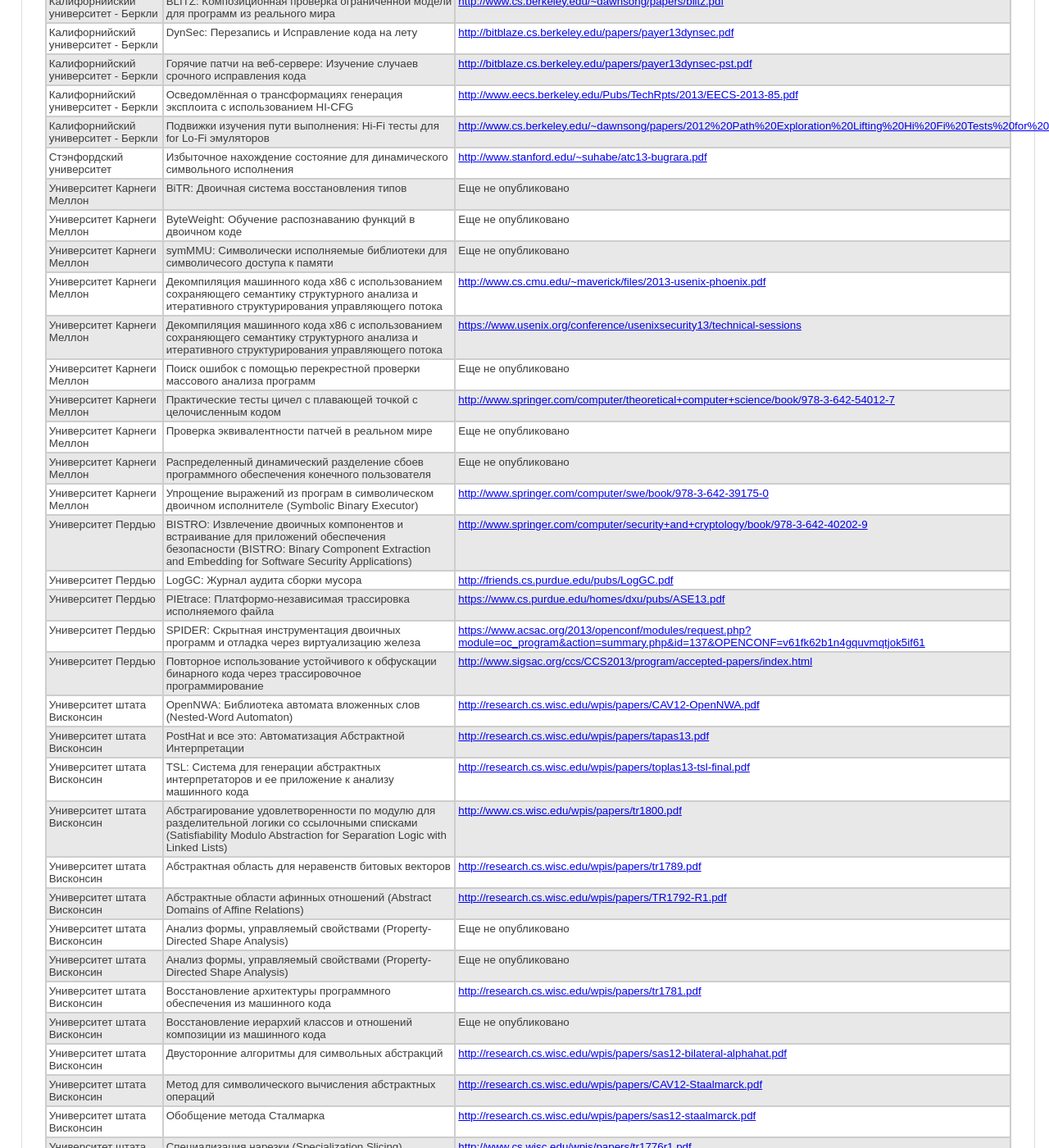
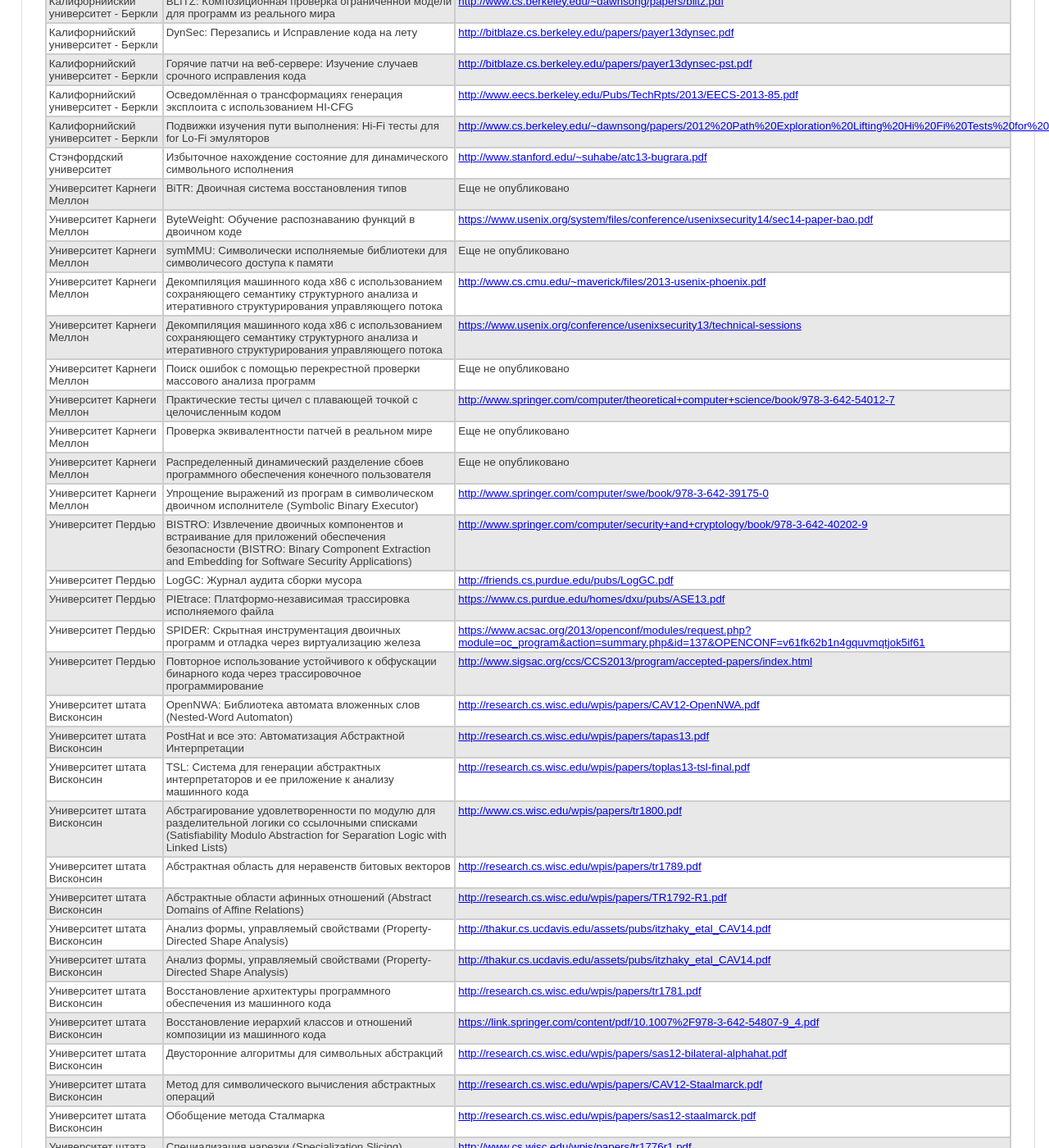
Before and after one commit to kant2002/darpa-ru, a Jekyll site: the page built from ru/BET.html, in a window 1280 px wide and 1400 px high, scrolled down 1012 px. Shown: the whole window at 82% size. Built offline with Jekyll 4.4.1, drawn with Linux system fonts in a browser that asks for light colours.

Commit message:
New translations BET.html (Russian)

```diff
--- a/ru/BET.html
+++ b/ru/BET.html
@@ -14,7 +14,7 @@
 </tr>
 <tr>
   <td class='team'>Университет штата Висконсин<a name='Университет штата Висконсин'></a></td>
-<td class='title'>Анализ формы, управляемый свойствами (Property-Directed Shape Analysis)</td>  <td class='link'>Еще не опубликовано</td>
+<td class='title'>Анализ формы, управляемый свойствами (Property-Directed Shape Analysis)</td>  <td class='link'><a href='http://thakur.cs.ucdavis.edu/assets/pubs/itzhaky_etal_CAV14.pdf' class='external' target='_blank'>http://thakur.cs.ucdavis.edu/assets/pubs/itzhaky_etal_CAV14.pdf</a></td>
 </tr>
 <tr>
   <td class='team'>Университет штата Висконсин<a name='Университет штата Висконсин'></a></td>
@@ -34,7 +34,7 @@
 </tr>
 <tr>
   <td class='team'>Университет штата Висконсин<a name='Университет штата Висконсин'></a></td>
-<td class='title'>Восстановление иерархий классов и отношений композиции из машинного кода</td>  <td class='link'>Еще не опубликовано</td>
+<td class='title'>Восстановление иерархий классов и отношений композиции из машинного кода</td>  <td class='link'><a href="https://link.springer.com/content/pdf/10.1007%2F978-3-642-54807-9_4.pdf" class="external" target="_blank">https://link.springer.com/content/pdf/10.1007%2F978-3-642-54807-9_4.pdf</a></td>
 </tr>
 <tr>
   <td class='team'>Университет штата Висконсин<a name='Университет штата Висконсин'></a></td>
@@ -62,7 +62,7 @@
 </tr>
 <tr>
   <td class='team'>Университет штата Висконсин<a name='Университет штата Висконсин'></a></td>
-<td class='title'>Анализ формы, управляемый свойствами (Property-Directed Shape Analysis)</td>  <td class='link'>Еще не опубликовано</td>
+<td class='title'>Анализ формы, управляемый свойствами (Property-Directed Shape Analysis)</td>  <td class='link'><a href='http://thakur.cs.ucdavis.edu/assets/pubs/itzhaky_etal_CAV14.pdf' class='external' target='_blank'>http://thakur.cs.ucdavis.edu/assets/pubs/itzhaky_etal_CAV14.pdf</a></td>
 </tr>
 <tr>
   <td class='team'>Калифорнийский университет - Беркли<a name='Калифорнийский университет - Беркли'></a></td>
@@ -106,7 +106,7 @@
 </tr>
 <tr>
   <td class='team'>Университет Карнеги Меллон<a name='Университет Карнеги Меллон'></a></td>
-<td class='title'>ByteWeight: Обучение распознаванию функций в двоичном коде</td>  <td class='link'>Еще не опубликовано</td>
+<td class='title'>ByteWeight: Обучение распознаванию функций в двоичном коде</td>  <td class='link'><a href="https://www.usenix.org/system/files/conference/usenixsecurity14/sec14-paper-bao.pdf" class="external" target="_blank">https://www.usenix.org/system/files/conference/usenixsecurity14/sec14-paper-bao.pdf</a></td>
 </tr>
 <tr>
   <td class='team'>Университет Карнеги Меллон<a name='Университет Карнеги Меллон'></a></td>
```
